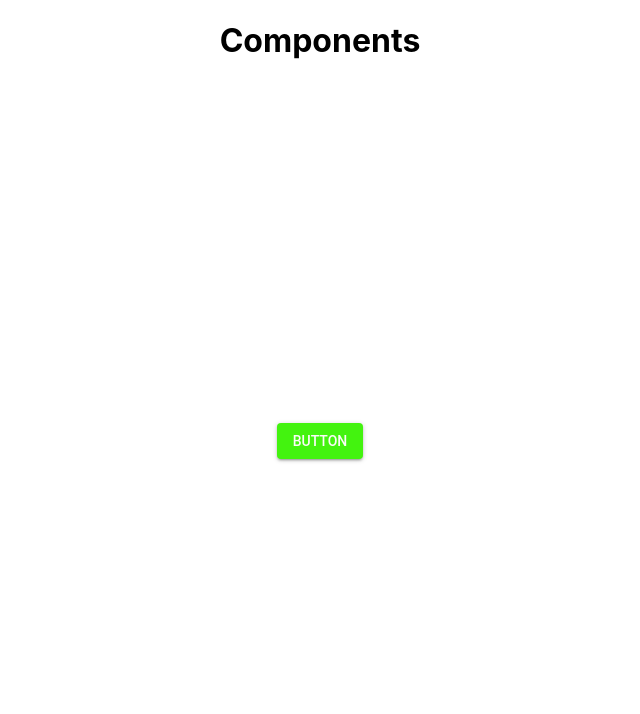
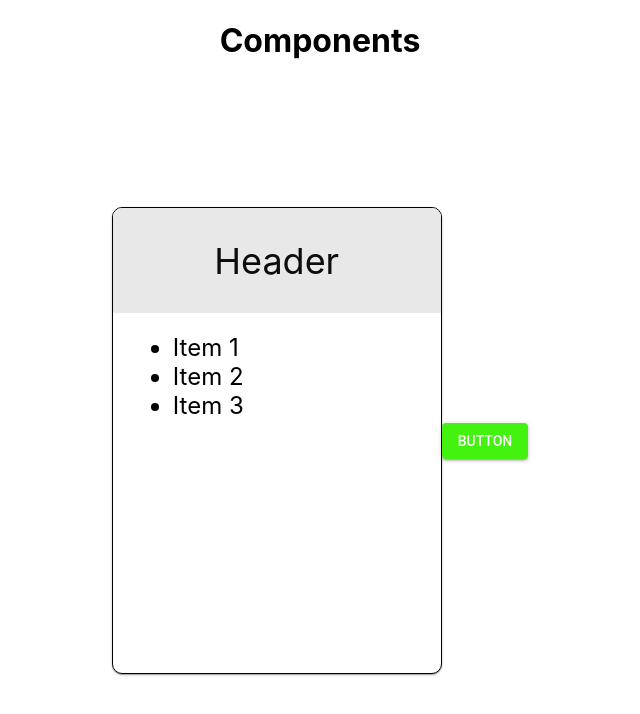
Before and after one commit to asooge/material-ui-list-card, a React (Create React App) app: page / in a window 1280 px wide. Shown: the top 714 px of the page, without its empty margins (320-960 px from the left). Built offline with nearby package versions, Linux system fonts and the light colour scheme.

Commit message:
import and render ListCard in App.js
basic styling of ListCard using inline styling

```diff
--- a/src/App.js
+++ b/src/App.js
@@ -1,6 +1,8 @@
 import React, { Component } from 'react';
 import { Button } from './components';
 import './App.scss';
+
+import ListCard from './components/list-card/ListCard'
 
 class App extends Component {
   render() {
@@ -10,6 +12,7 @@ class App extends Component {
           <h1>Components</h1>
         </header>
         <div className="component-list">
+          <ListCard />
           <Button href="#" theme='go'> Button </Button>
         </div>
       </div>
--- a/src/components/list-card/ListCard.js
+++ b/src/components/list-card/ListCard.js
@@ -1,13 +1,48 @@
 import React, { Component } from 'react';
 import { Card as Base } from '@material-ui/core';
 import PropTypes from 'prop-types';
+
+const styles = {
+  base: {
+    width: '328px',
+    border: '1px solid #000000',
+    borderRadius: '10px'
+  },
+
+  listContainer: {
+    minHeight: '320px',
+    fontSize: '24px',
+    color: '#OCOCOC',
+    margin: '20px'
+  },
+
+  listItem: {
+    marginBottom: '10px'
+  },
+
+  header: {
+    display: 'flex',
+    fontSize: '36px',
+    color: '#0C0C0C',
+    justifyContent: 'center',
+    alignItems: 'center',
+    backgroundColor: '#E8E8E8',
+    height: '105px'
+  }
+}
 
 class ListCard extends Component {
 
   render() {
     return (
-      <Base>
-        Content...
+      <Base style={styles.base}>
+        <header style={styles.header}>Header</header>
+
+        <ul style={styles.listContainer}>
+          <li>Item 1</li>
+          <li>Item 2</li>
+          <li>Item 3</li>
+        </ul>
       </Base>
     );
   }
```
